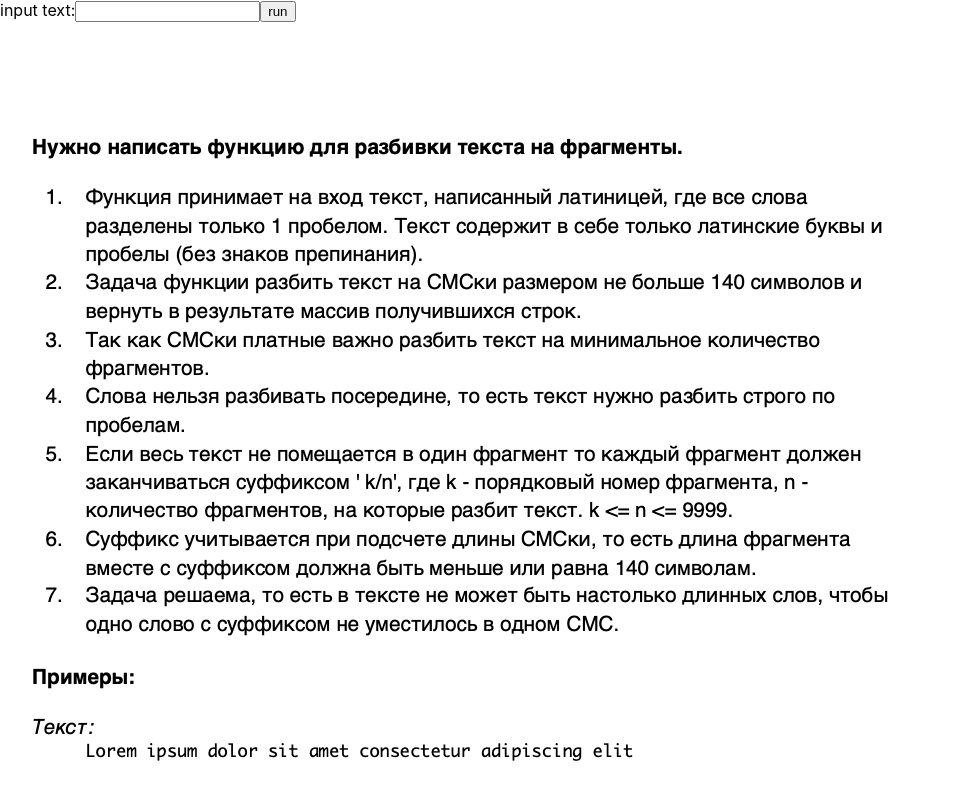
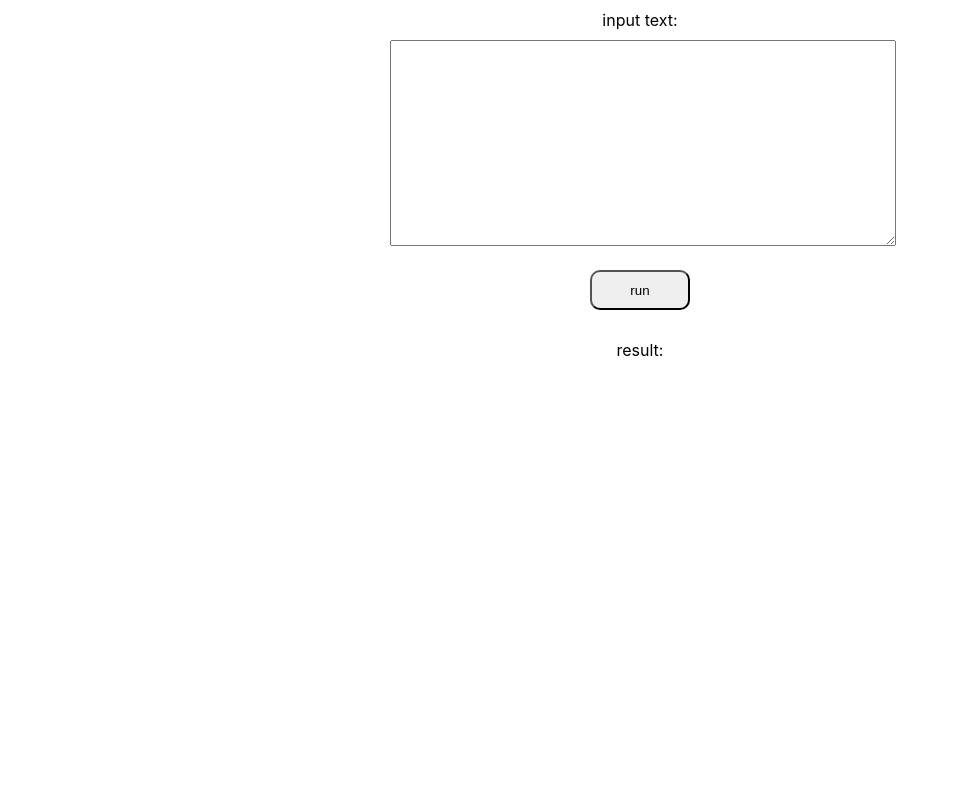
Before and after one commit to OlegM123/text-transform, a React (Create React App) app: page / in a window 1280 px wide. Shown: the top 789 px of the page, without its empty margins (0-958 px from the left). Built offline with nearby package versions, Linux system fonts and the light colour scheme.

Commit message:
add main funcionality

```diff
--- a/package.json
+++ b/package.json
@@ -6,9 +6,11 @@
     "@testing-library/jest-dom": "^5.16.5",
     "@testing-library/react": "^13.4.0",
     "@testing-library/user-event": "^13.5.0",
+    "components": "^0.1.0",
     "react": "^18.2.0",
     "react-dom": "^18.2.0",
     "react-scripts": "5.0.1",
+    "styled-components": "^5.3.6",
     "web-vitals": "^2.1.4"
   },
   "scripts": {
--- a/src/App.js
+++ b/src/App.js
@@ -1,32 +1,82 @@
 import { useState } from "react";
-import img from './img/1.png'
+import styled from "styled-components";
 
 function App() {
+  const [text, setText] = useState('');
+  const [result, setResult] = useState([]);
+  const [workText, setWorkText] = useState([]);
 
   const handleClick = () => {
-
+    const countOfFragments = Math.ceil(text.length / 140);
+    const resArr = [];
+    setWorkText(() => text.split(' '));
+    let i = workText[0].length;
+    let j = 0;
+    let a = 1;
+    while (a <= countOfFragments) {
+      let item = '';
+      while (i < 140) {
+        if (workText[j] === undefined) break;
+        if (item.length + workText[j].length > 140) break;
+        item += workText[j] + ' ';
+        i = item.length;
+        j++;
+      }
+      i = 0;
+      resArr.push(item + a + '/' + countOfFragments)
+      a++;
+    }
+    setResult(resArr);
   }
 
-  const [text, setText] = useState('');
-  const [result, setResult] = useState([]);
   return (
-    <div>
+    <AppDiv>
       input text:
-      <input onChange={(e) => setText(e.target.value)}>
-      </input>
-      <button>
+      <StyledInput onChange={(e) => setText(e.target.value)}>
+      </StyledInput>
+      <StyledButton onClick={() => handleClick()}>
         run
-      </button>
+      </StyledButton>
       <br />
       <br />
-      {text}
-      <br />
-      <br />
-      {result}
-      <br />
-      <img src={img} alt='task' />
-    </div>
+      result: {result.map(item => {
+        return (
+          <ResultItem>
+            {item}
+          </ResultItem>
+        )
+      })}
+    </AppDiv>
   );
 }
 
+const StyledInput = styled.textarea`
+  width: 100%;
+  min-height: 200px;
+  margin: 10px 0px;
+
+`
+
+const AppDiv = styled.div`
+  margin: 0px auto;
+  max-width: 500px;
+  padding: 10px;
+  text-align: center;
+`
+
+const StyledButton = styled.button`
+  margin: 10px auto;
+  height: 40px;
+  width: 100px;
+  border-radius: 10px;
+`
+
+const ResultItem = styled.div`
+  text-align: justify;
+  border: 3px dashed green;
+  border-radius: 10px;
+  padding: 10px;
+  margin: 5px 0;
+`
+
 export default App;
```
Also changed, not shown: 1 other file (tests, documents, lock files or other folders).
